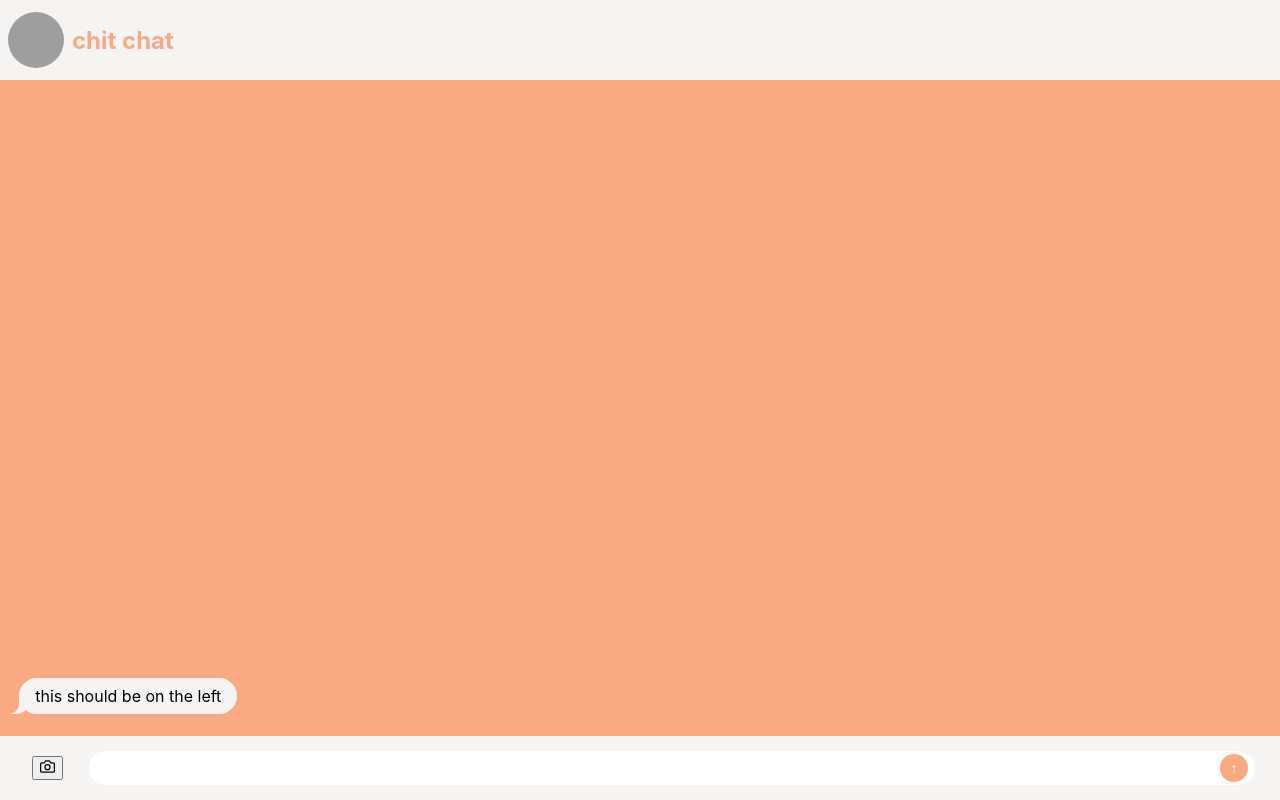
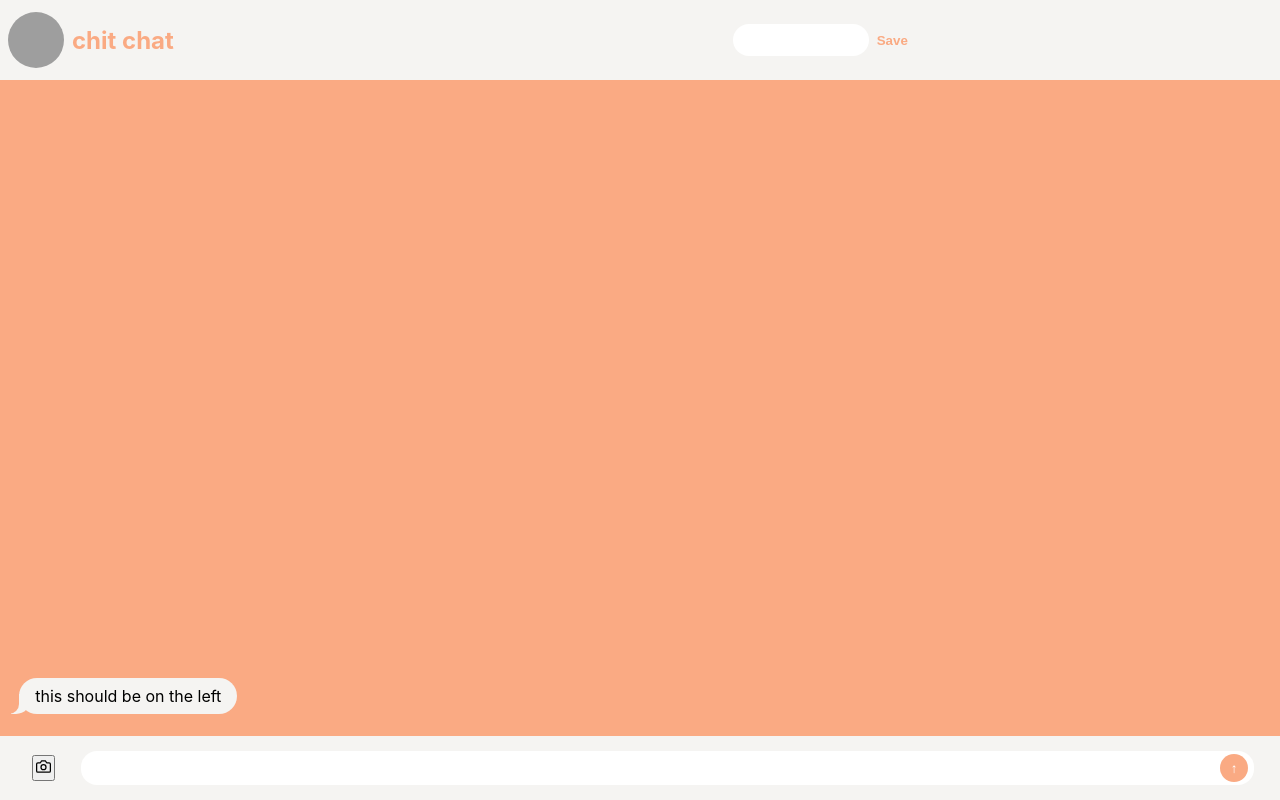
Before and after one commit to mileenaros/hcde-438, a React (Create React App) app in the folder chatter/: page / in a window 1280 px wide. Built offline with nearby package versions, Linux system fonts and the light colour scheme; grey boxes are pictures that could not be loaded.

Commit message:
added name picker function component

```diff
--- a/chatter/src/App.css
+++ b/chatter/src/App.css
@@ -14,7 +14,7 @@ html, body {
 
 .header {
   height: 4rem;
-  width: 100%;
+  width: calc(100% - 0.5rem - 0.5rem);
   display: flex;
   align-items: center;
   padding: 0.5rem;
@@ -35,5 +35,6 @@ html, body {
   color: #faaa83;
   font-weight: bold;
   font-size: 1.5rem;
-  margin-left: 0.5rem;
+  margin: 0 0.5rem;
+  width: 20%
 }
--- a/chatter/src/App.js
+++ b/chatter/src/App.js
@@ -1,36 +1,38 @@
 import './App.css'
+import { useState } from "react"
+import Camera from 'react-snap-pic'
 import TextInput from "./TextInput.js"
 import Message from "./Message.js"
-import Camera from 'react-snap-pic'
-import { useState } from "react"
+import NamePicker from './NamePicker'
 
 function App() {
   let [messages, setMessages] = useState([]);
-  const [showCamera, setShowCamera] = useState(false)
+  const [showCamera, setShowCamera] = useState(false);
+
+  function sendMessage(text) {
+    if (!text) return;
+    const newMessage = {
+      text,
+      time: Date.now(),
+      user: "",
+    };
+  setMessages([newMessage, ...messages]);
+  }
+  // console.log(messages);
 
   function takePicture(img) {
     console.log(img);
     setShowCamera(false);
   }
 
-  function sendMessage(text) {
-    if (!text) return;
-
-    const newMessage = {
-      text,
-      time: Date.now(),
-      user: "Mileena",
-    };
-  setMessages([newMessage, ...messages]);
-  }
-  console.log(messages);
-
   return (
     <div className="App">
       <header className="header">
         <div className="logo"></div>
         <span className="title">chit chat</span>
+        <NamePicker/>
       </header>
+
       <div className="messages">
         {messages.map((msg, i) => {
           return <Message {...msg} key={i} />;
@@ -38,10 +40,12 @@ function App() {
         {/* FOR TESTING */}
         <div className="message received">this should be on the left</div>
       </div>
+
       <TextInput
         sendMessage={sendMessage}
         showCamera={()=>setShowCamera(true)}
       />
+
       {showCamera && <Camera takePicture={takePicture}/>}
     </div>
   );
--- /dev/null
+++ b/chatter/src/NamePicker.css
@@ -0,0 +1,33 @@
+.username {
+    width: 50%;
+    display: flex;
+    align-items: center;
+    justify-content: flex-end;
+    flex-direction: row;
+    height: 2rem;
+    margin: 0;
+}
+
+.name-input {
+    width: 50%;
+    height: 2rem;
+    border-radius: 1rem;
+    border: none;
+    margin: 0 0.5rem;
+    padding: 0 0.5rem;
+}
+
+.name {
+    color: #faaa83;
+    font-weight: bold;
+}
+
+.edit, .update {
+    background: transparent;
+    border: none;
+    color: #faaa83;
+    font-weight: bold;
+    cursor: pointer;
+    margin: 0;
+    padding: 0;
+}
--- /dev/null
+++ b/chatter/src/NamePicker.js
@@ -0,0 +1,48 @@
+import "./NamePicker.css";
+import { useState } from "react"
+
+function NamePicker(props) {
+    const [editName, setEditName] = useState(false);
+    const [name, setName] = useState("");
+
+    function update(edit) {
+        setEditName(edit);
+    }
+
+    function save() {
+        setEditName(false);
+    }
+
+    function onKeyPress(e) {
+        if (e.key === "Enter") {
+            update();
+        }
+    }
+
+    return (
+        <div className="username">
+            {editName &&
+                <div>
+                    <div className="name">{name}</div>
+                    <button className="edit" onClick={save}>
+                        Edit
+                    </button>
+                </div>
+            }
+            {!editName &&
+                <div>
+                    <input
+                        className="name-input"
+                        editName= {true}
+                        value={name}
+                        onChange={(e) => setName(e.target.value)}
+                        onKeyPress={onKeyPress} // key press doesn't work?
+                    />
+                    <button className="update" onClick={update}>Save</button>
+                </div>
+            }
+        </div>
+    );
+}
+
+export default NamePicker;
--- a/chatter/src/TextInput.css
+++ b/chatter/src/TextInput.css
@@ -10,6 +10,7 @@
 
 .camera {
   margin-left: 2.5%;
+  padding: 2px;
 }
 
 .text-input {
```
